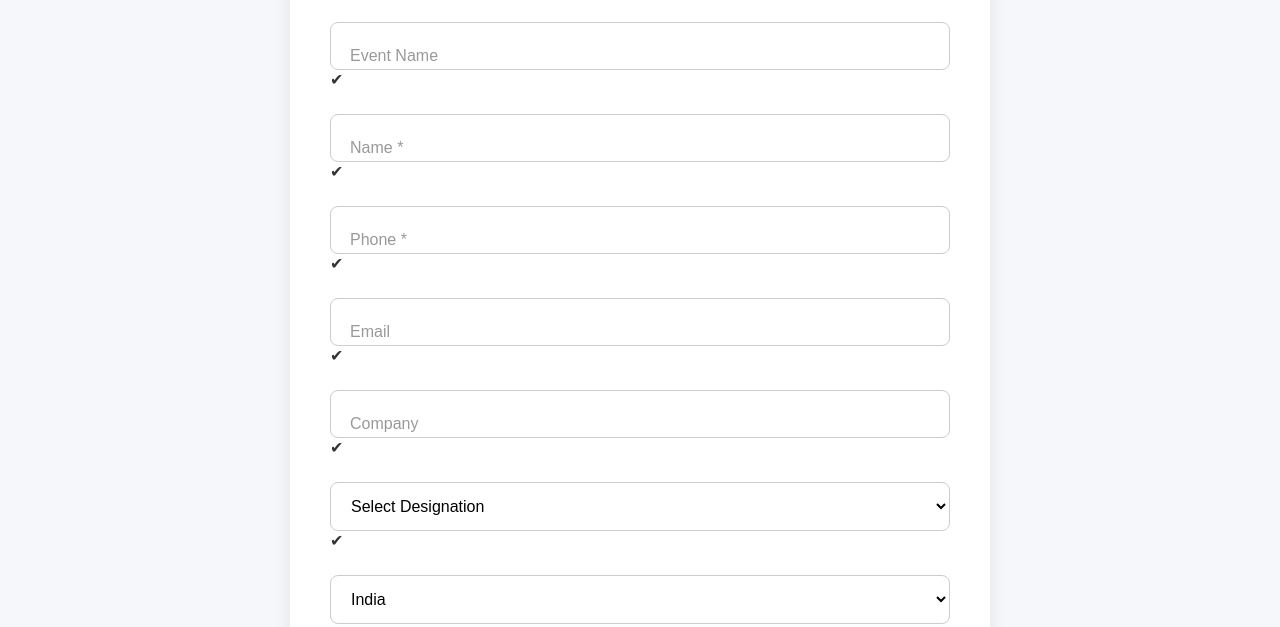
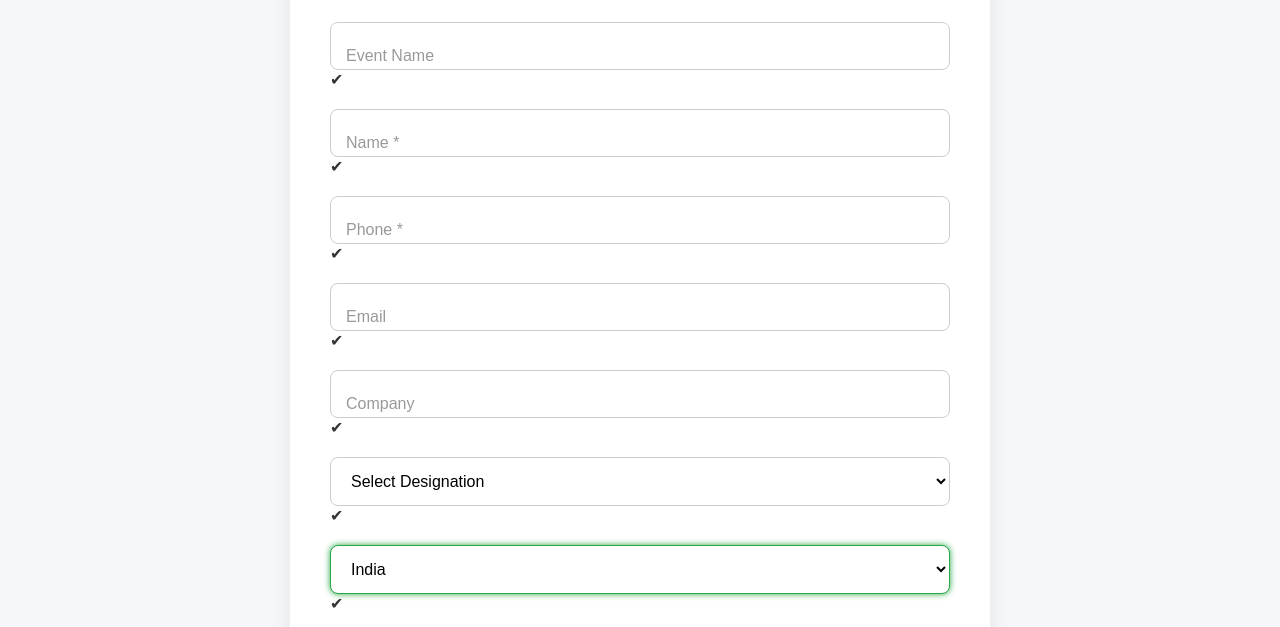
Before and after one commit to Kalrakreations/visitorform, a plain HTML site: page index.html in a window 1280 px wide. Shown: the part 153-780 px from the top of the page. Drawn offline with Linux system fonts and the light colour scheme.

Commit message:
Update form-style.css

```diff
--- a/form-style.css
+++ b/form-style.css
@@ -54,7 +54,7 @@ body {
 /* Input Container */
 .input-container {
   position: relative;
-  margin: 25px 0;
+  margin: 20px 0;
 }
 
 .input-container input,
@@ -66,14 +66,13 @@ body {
   outline: none;
   font-size: 16px;
   background: #fff;
-  transition: all 0.3s ease;
+  transition: 0.3s;
 }
 
-/* Focus */
 .input-container input:focus,
 .input-container select:focus {
   border-color: #007bff;
-  box-shadow: 0 0 6px rgba(0, 123, 255, 0.4);
+  box-shadow: 0 0 5px rgba(0,123,255,0.4);
 }
 
 /* Floating labels */
@@ -86,8 +85,6 @@ body {
   font-size: 16px;
   pointer-events: none;
   transition: 0.3s;
-  background: #fff;
-  padding: 0 4px;
 }
 
 .input-container input:focus + label,
@@ -98,19 +95,14 @@ body {
   left: 12px;
   font-size: 13px;
   color: #007bff;
+  background: #fff;
+  padding: 0 5px;
 }
 
-/* Glow states */
-.input-container input.valid,
-.input-container select.valid {
-  border: 2px solid #4CAF50;
-  box-shadow: 0 0 6px rgba(76, 175, 80, 0.6);
-}
-
-.input-container input.invalid,
-.input-container select.invalid {
-  border: 2px solid #f44336;
-  box-shadow: 0 0 6px rgba(244, 67, 54, 0.6);
+/* Green glowing border when filled */
+.glow-success {
+  border-color: #28a745 !important;
+  box-shadow: 0 0 6px #28a745;
 }
 
 /* Submit button */
```
